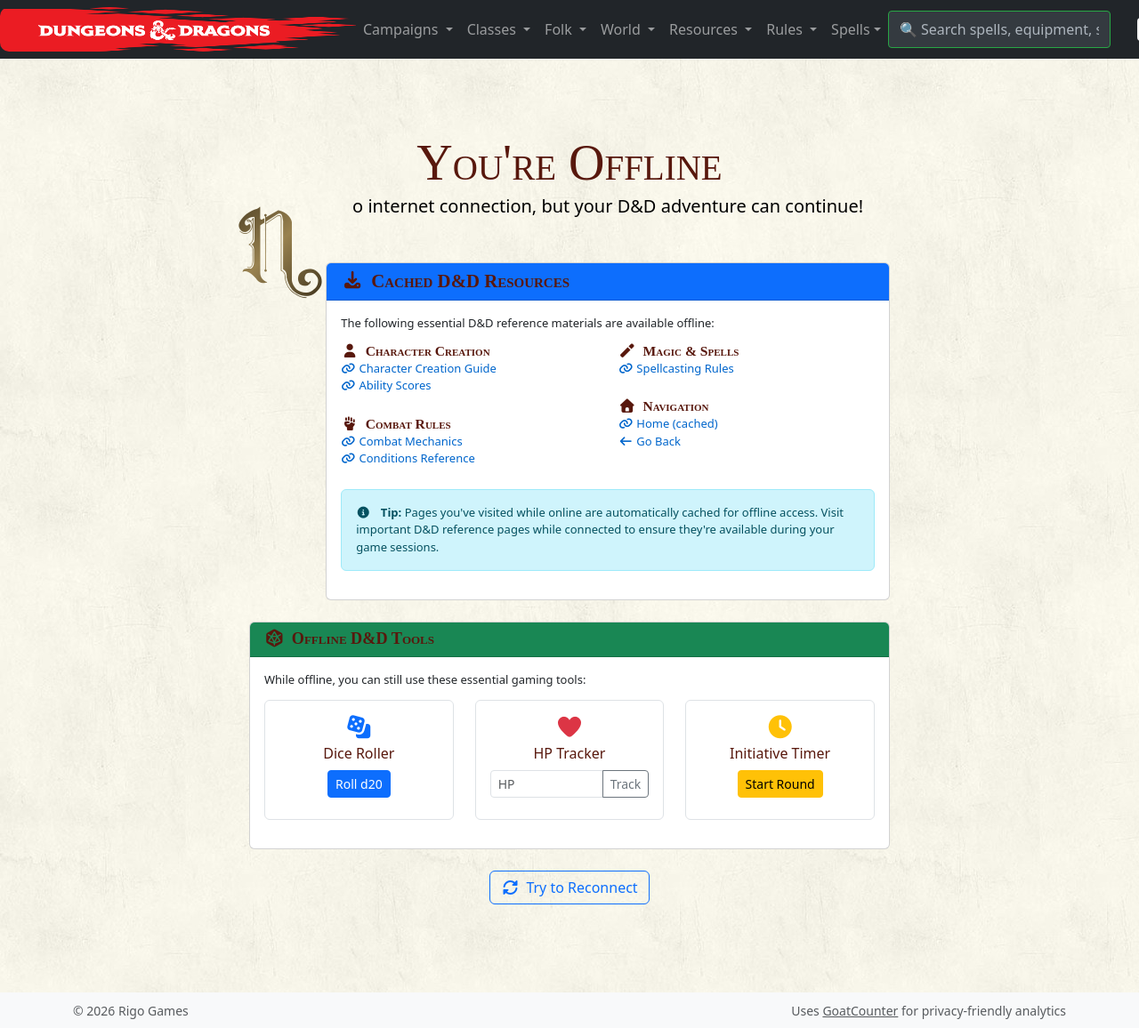
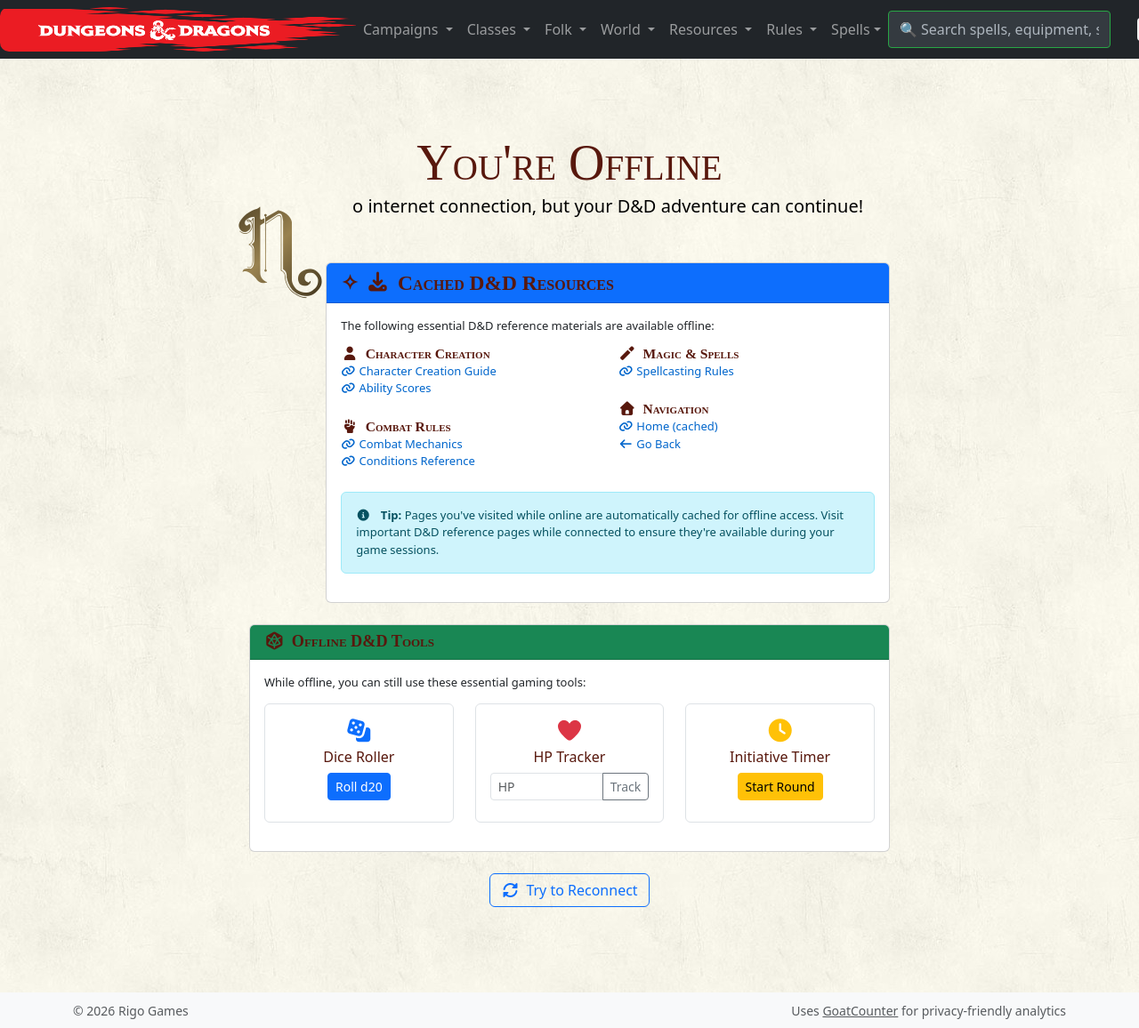
Before and after one commit to kvarak/dnd, a Jekyll site: the page built from offline.html, in a window 1280 px wide and 1156 px high. Shown: the whole window at 89% size. Built offline with Jekyll 4.4.1, drawn with Linux system fonts in a browser that asks for light colours; Markdown is read by kramdown in place of the engine named in the settings.

Commit message:
`style`: differentiate more between h3/4

```diff
--- a/assets/css/style.css
+++ b/assets/css/style.css
@@ -156,11 +156,22 @@
 }
 
 h3 {
-  font-size: 1.6em;
+  font-size: 1.8em;
 }
+
+h3::before {
+  content: "✧";
+  display: inline-block;
+  margin-right: 0.3em;
+  font-size: 1em;
+  color: var(--color-heading);
+}
+
+
 h4 {
   font-size: 1.4em;
 }
+
 h5 {
   font-size: 1.2em;
 }
```
